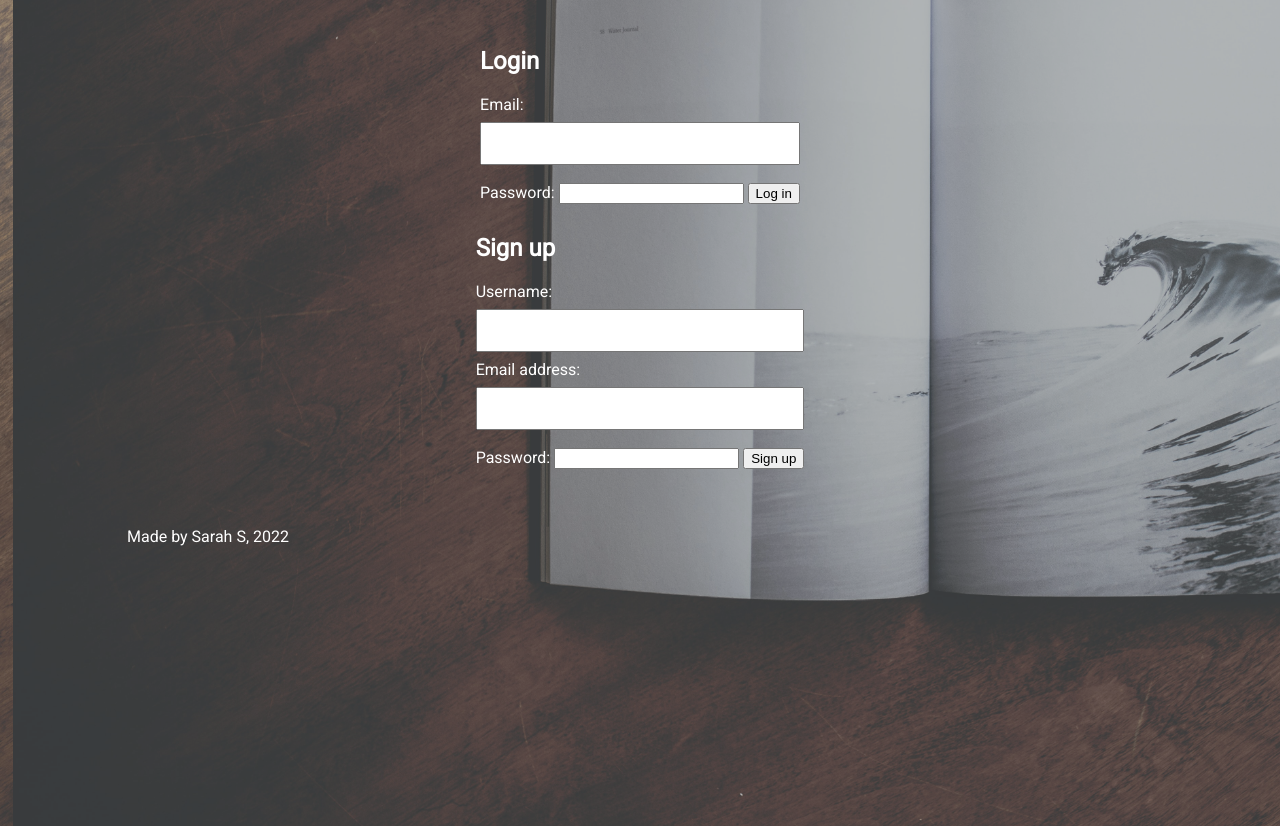
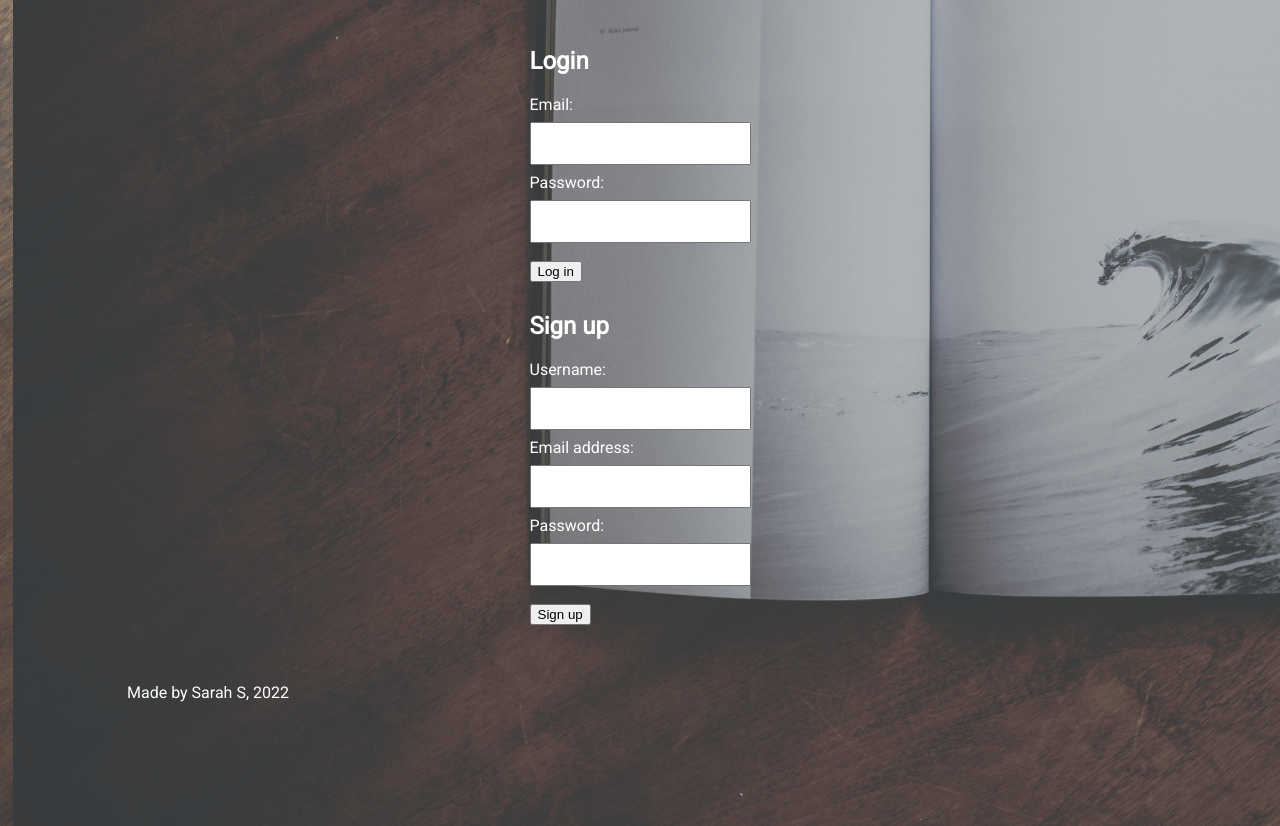
Before and after one commit to ssarahs-lab/project2-moodtracker, a Flask app: page /login in a window 1280 px wide. Shown: the part 83-909 px from the top of the page. Run offline with Flask 2, Linux system fonts and the light colour scheme; some libraries are stand-ins or nearby versions.

Commit message:
adjusted css

```diff
--- a/static/styles.css
+++ b/static/styles.css
@@ -14,6 +14,13 @@
     margin: 8px 0;
 }
 
+input[type=password] {
+    display: block;
+    box-sizing: border-box;
+    width: 100%;
+    padding: 12px 20px;
+    margin: 8px 0;
+}
 body {
 
     margin: 80px;
```
